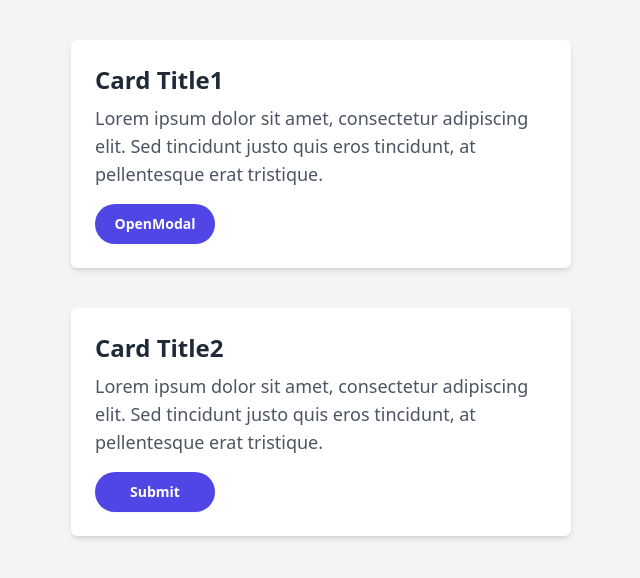
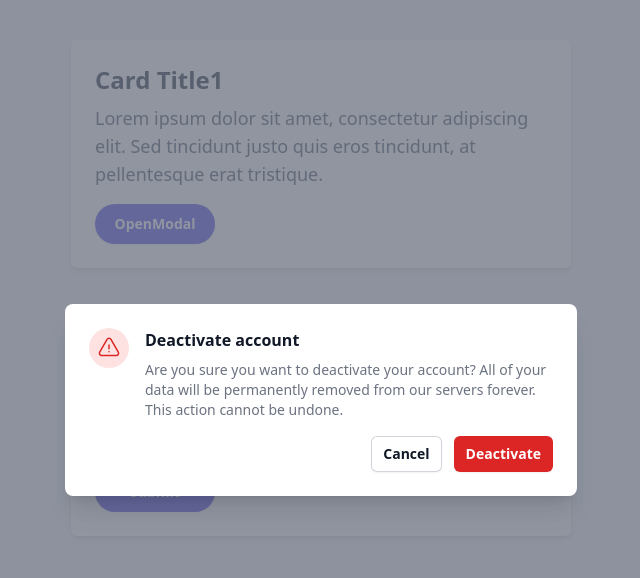
Before and after one commit to Shigeyuki-fukuda/nuxt-pub-sub-sample, a Nuxt app: page / in a window 1280 px wide. Both pictures are taken after a click on the button "OpenModal". Shown: the top 578 px of the page, without its empty margins (319-959 px from the left). Built offline with nearby package versions, Linux system fonts and the light colour scheme.

Commit message:
feat: モーダルと表示ロジック部分を実装

```diff
--- /dev/null
+++ b/components/Modal.vue
@@ -0,0 +1,77 @@
+<script setup lang="ts">
+import { useModalDisplayEvent } from '../composables/events/modal-display';
+
+const visible = ref(false);
+const { on } = useModalDisplayEvent();
+on((event) => {
+  if (event.action === "OPEN_MODAL") {
+    visible.value = true;
+  }
+
+  if (event.action === "CLOSE_MODAL") {
+    visible.value = false;
+  }
+});
+
+const deactive = (): void => {
+  visible.value = false;
+  console.log("deactivated!!!");
+};
+
+const cancel = (): void => {
+  visible.value = false;
+};
+
+const clickBackDrop = (): void => {
+  cancel();
+}
+</script>
+
+<template>
+  <teleport v-if="visible" to="body">
+    <div
+      class="relative z-10"
+      aria-labelledby="modal-title"
+      role="dialog"
+      aria-modal="true"
+      @click.stop="clickBackDrop"
+    >
+      <div class="fixed inset-0 bg-gray-500 bg-opacity-75 transition-opacity"></div>
+      <div class="fixed inset-0 z-10 overflow-y-auto">
+        <div class="flex min-h-full items-end justify-center p-4 text-center sm:items-center sm:p-0">
+          <div @click.stop class="relative transform overflow-hidden rounded-lg bg-white px-4 pb-4 pt-5 text-left shadow-xl transition-all sm:my-8 sm:w-full sm:max-w-lg sm:p-6">
+            <div class="sm:flex sm:items-start">
+              <div class="mx-auto flex h-12 w-12 flex-shrink-0 items-center justify-center rounded-full bg-red-100 sm:mx-0 sm:h-10 sm:w-10">
+                <svg class="h-6 w-6 text-red-600" fill="none" viewBox="0 0 24 24" stroke-width="1.5" stroke="currentColor" aria-hidden="true">
+                  <path stroke-linecap="round" stroke-linejoin="round" d="M12 9v3.75m-9.303 3.376c-.866 1.5.217 3.374 1.948 3.374h14.71c1.73 0 2.813-1.874 1.948-3.374L13.949 3.378c-.866-1.5-3.032-1.5-3.898 0L2.697 16.126zM12 15.75h.007v.008H12v-.008z" />
+                </svg>
+              </div>
+              <div class="mt-3 text-center sm:ml-4 sm:mt-0 sm:text-left">
+                <h3 class="text-base font-semibold leading-6 text-gray-900" id="modal-title">Deactivate account</h3>
+                <div class="mt-2">
+                  <p class="text-sm text-gray-500">Are you sure you want to deactivate your account? All of your data will be permanently removed from our servers forever. This action cannot be undone.</p>
+                </div>
+              </div>
+            </div>
+            <div class="mt-5 sm:mt-4 sm:flex sm:flex-row-reverse">
+              <button
+                type="button"
+                class="inline-flex w-full justify-center rounded-md bg-red-600 px-3 py-2 text-sm font-semibold text-white shadow-sm hover:bg-red-500 sm:ml-3 sm:w-auto"
+                @click="deactive"
+              >
+                Deactivate
+              </button>
+              <button
+                type="button"
+                class="mt-3 inline-flex w-full justify-center rounded-md bg-white px-3 py-2 text-sm font-semibold text-gray-900 shadow-sm ring-1 ring-inset ring-gray-300 hover:bg-gray-50 sm:mt-0 sm:w-auto"
+                @click="cancel"
+              >
+                Cancel
+              </button>
+            </div>
+          </div>
+        </div>
+      </div>
+    </div>
+  </teleport>
+</template>
--- a/pages/components/Card1.vue
+++ b/pages/components/Card1.vue
@@ -19,6 +19,7 @@
       <h2 class="text-xl font-semibold text-gray-800 mb-2 sm:text-2xl">Card Title1</h2>
       <p class="text-gray-600 mb-4 sm:text-lg">Lorem ipsum dolor sit amet, consectetur adipiscing elit. Sed tincidunt justo quis eros tincidunt, at pellentesque erat tristique.</p>
       <button
+        type="button"
         class="rounded-full w-[120px] bg-indigo-600 px-4 py-2.5 text-sm font-semibold text-white shadow-sm hover:bg-indigo-500 focus-visible:outline focus-visible:outline-2 focus-visible:outline-offset-2 focus-visible:outline-indigo-600"
         @click="displayModal"
       >
--- a/pages/index.vue
+++ b/pages/index.vue
@@ -7,19 +7,7 @@
 <script setup lang="ts">
 import Card1 from "./components/Card1.vue";
 import Card2 from "./components/Card2.vue";
-import { useModalDisplayEvent } from '../composables/events/modal-display';
-
-const modalVisible = ref(false);
-const { on } = useModalDisplayEvent();
-on((event) => {
-  if (event.action === "OPEN_MODAL") {
-    modalVisible.value = true;
-  }
-
-  if (event.action === "CLOSE_MODAL") {
-    modalVisible.value = false;
-  }
-});
+import Modal from "../components/Modal.vue"
 </script>
 
 <template>
@@ -27,4 +15,5 @@
     <Card1 />
     <Card2 />
   </div>
+  <Modal />
 </template>
```
